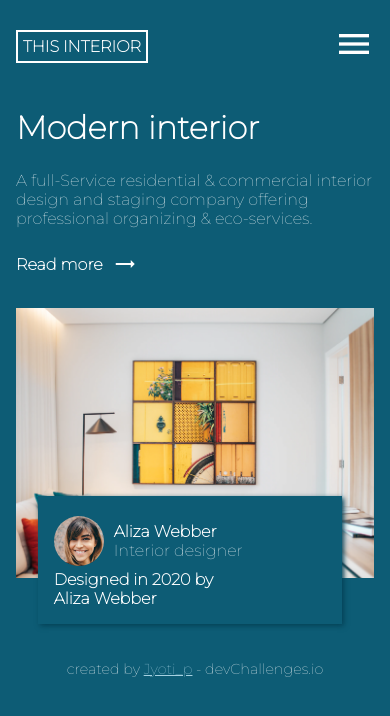
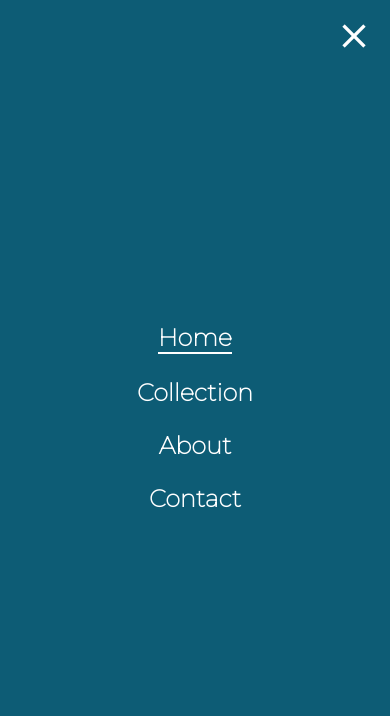
Before and after one commit to jyotip101/interior-consultant, a plain HTML site: page index.html in a window 390 px wide. Both pictures are taken after a click on the element "menu". Drawn offline with Linux system fonts and the light colour scheme; a web font is replaced by a local one.

Commit message:
mobile menu

```diff
--- a/index.html
+++ b/index.html
@@ -22,19 +22,30 @@
                     <li class="">Contact</li>
                 </ul>
             </div>
-            <div class="mobile-nav">
-                <i class="material-icons nav-bar">
-                    menu
-                </i>
-            </div>
+
+
         </header>
+        <div class="mobile-nav">
+            <i class="material-icons nav-bar">
+                menu
+            </i>
+        </div>
+        <div class="mobile-links">
+            <ul>
+                <li class="active">Home </li>
+                <li class="">Collection</li>
+                <li class="">About</li>
+                <li class="">Contact</li>
+            </ul>
+        </div>
+
         <main>
             <div class="items">
                 <!-- <div class="items-text"> -->
                     <h1>Modern interior</h1>
                     <p class="desc">
                         A full-Service residential &  commercial interior
-                        design and staging company
+                        design and staging company <br>
                         offering professional organizing & eco-services.
                     </p>
                     <p class="read-more">
--- a/src/script.js
+++ b/src/script.js
@@ -1,10 +1,18 @@
 const navBar = document.querySelector('.nav-bar');
 const nav = document.querySelector('.mobile-nav');
-
+const mobileNav = document.querySelector('.mobile-links');
 let menuText;
 nav.addEventListener('click', function () {
 
     menuText = navBar.textContent;
 
-    navBar.textContent = menuText == 'menu' ? 'close' : 'menu';
+    // navBar.textContent = menuText == 'menu' ? 'close' : 'menu';
+
+    if(menuText == 'close') {
+        navBar.textContent = 'menu';
+        mobileNav.style.display = 'none';
+    } else {
+        navBar.textContent = 'close';
+        mobileNav.style.display = 'flex';
+    }
 });
--- a/src/style.css
+++ b/src/style.css
@@ -34,6 +34,7 @@ header {
     margin: 0 0 0 1.5rem;
     font-weight: 800;
     text-transform: uppercase;
+    z-index: -1;
 }
 
 .header-links{
@@ -50,19 +51,19 @@ li {
     margin: 5px 1.5rem;
     transition: ease-in-out;
     font-weight: 900;
+    transition:  0.5s;
 }
 
 li:hover {
     border-bottom: 2px solid var(--font-color);
     transition: ease-in-out;
-    cursor: pointer;
 }
 
 ul .active {
     border-bottom: 2px solid var(--font-color);
 }
 
-.mobile-nav {
+.mobile-nav, .mobile-links {
     display: none;
 }
 
@@ -155,7 +156,7 @@ main {
 /* Footer section */
 footer {
     margin-top: 20px;
-    /* margin-bottom: 80px;  */
+    margin-bottom: 10px;
     display: flex;
     align-items: flex-end;
     justify-content :center;
@@ -211,6 +212,11 @@ footer p a:hover {
     .mobile-nav {
         display: block;
         cursor: pointer;
+        z-index: 2;
+        position: absolute;
+        right: 0px;
+        top: 0px;
+        margin: 1rem;
     }
 
     .mobile-nav i {
@@ -220,18 +226,49 @@ footer p a:hover {
         flex-direction: column;
     }
 
+    .mobile-links {
+        display: none;
+        justify-content: center;
+        align-items: center;
+        width: 100%;
+        height: 100%;
+        background-color: var(--bg-color);
+        z-index: 1;
+        position: fixed;
+        top: 0px;
+    }
+
+    .mobile-links ul {
+        display: flex;
+        flex-direction: column;
+        align-items: center;
+        justify-content: center;
+    }
+    .mobile-links ul li {
+        margin: 00.5rem;
+        font-size: 150%;
+        font-weight: 900;
+        cursor: pointer;
+        margin-bottom: 1rem;
+    }
+
+    /* main page */
     .items{
         margin: 1rem;
     }
 
-
-    /* main page */
     .card-contaner {
         width: 85%;
-        margin-top: -24%;
+        margin-top: -80px;
+        margin-right: 1rem;
+    }
+
+    footer {
+        margin-bottom: 10px;
     }
 
     footer p {
         font-size: 90%;
     }
+
 }
```
